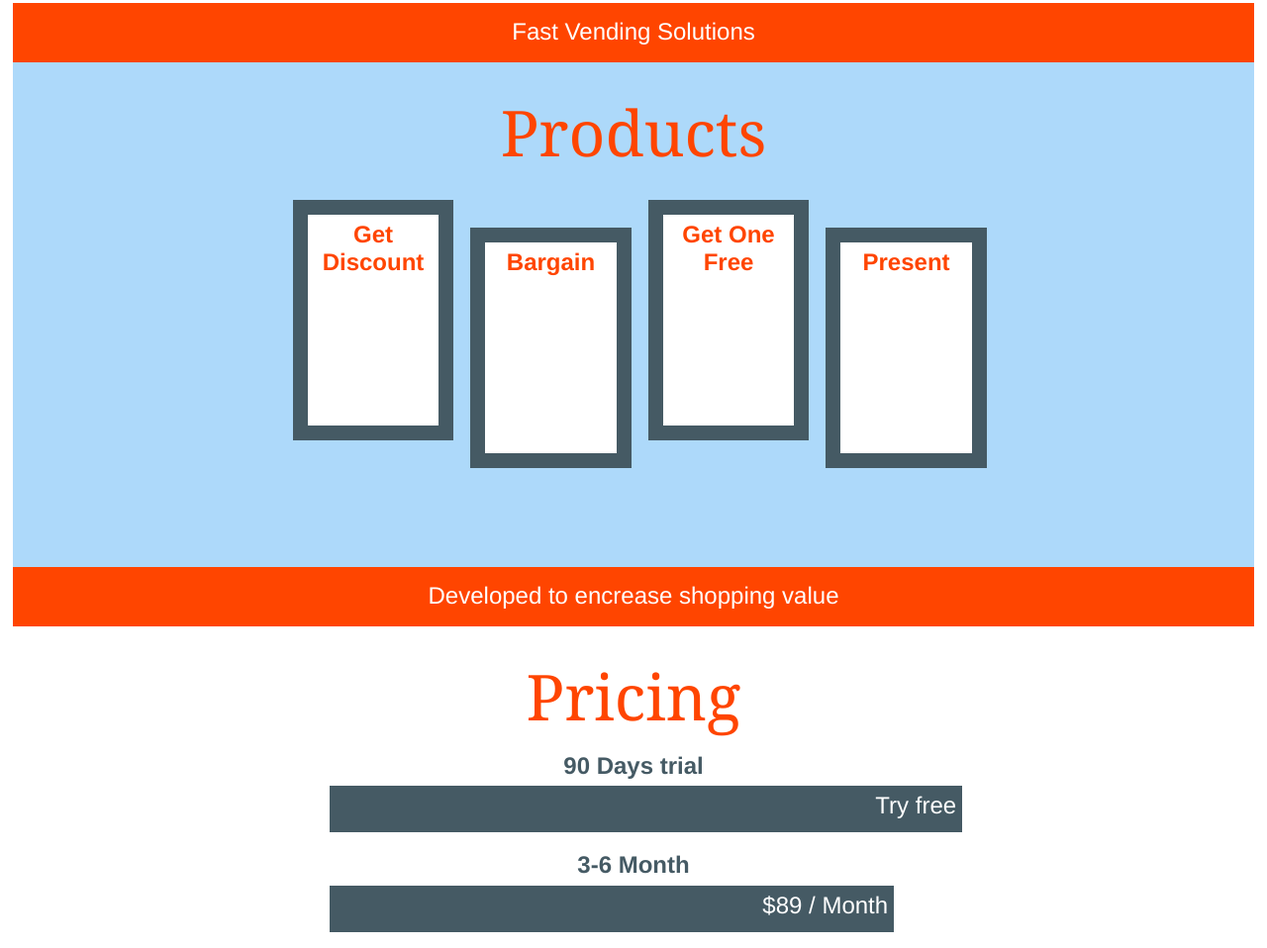
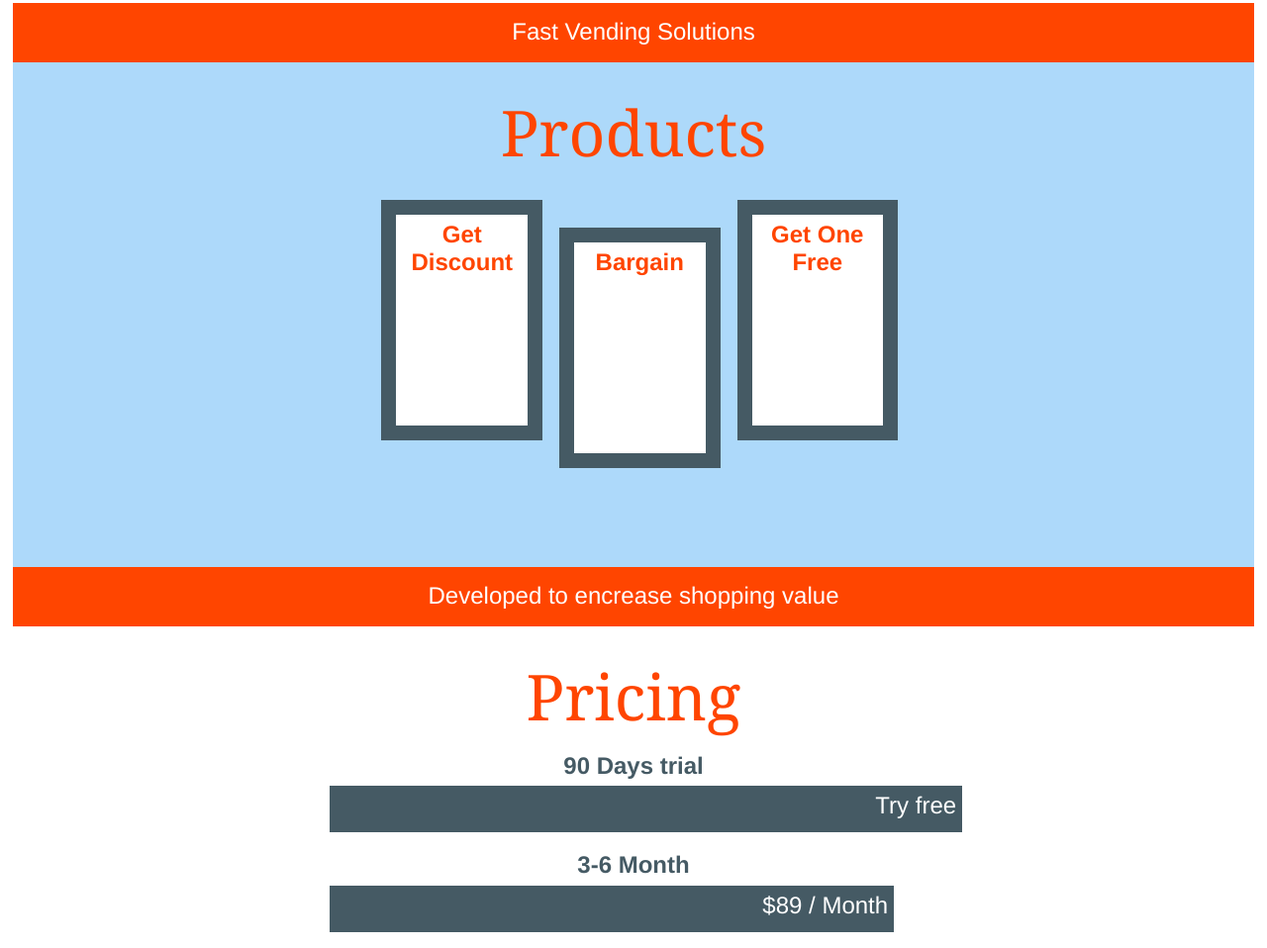
Before and after one commit to omaksiuta/fastvends, a plain HTML site: page index.html in a window 1280 px wide. Shown: the part 731-1689 px from the top of the page at 99% size. Drawn offline with Linux system fonts and the light colour scheme.

Commit message:
hidder Present product

```diff
--- a/index.html
+++ b/index.html
@@ -154,9 +154,9 @@
     <div id="bannerGetOneFree" class="product_big_logo">
         <span>Get One Free</span>
     </div>
-    <div id="bannerPresent" class="product_big_logo">
-        <span>Present</span>
-    </div>
+    <!--<div id="bannerPresent" class="product_big_logo">-->
+        <!--<span>Present</span>-->
+    <!--</div>-->
 </section>
 
 <section id="sloganAfterProducts" class="slogan">
```
